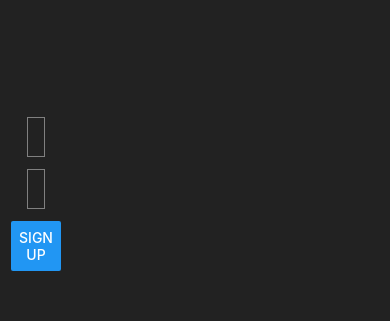
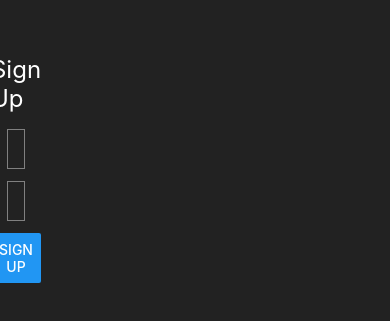
Before and after one commit to bogdangosa/LucaMovieMobile, a React Native app: screen /SignUp in a window 390 px wide. Shown: the part 253-574 px from the top of the page. Built offline with nearby package versions, Linux system fonts and the light colour scheme.

Commit message:
login progress small

```diff
--- a/App.js
+++ b/App.js
@@ -4,6 +4,7 @@ import BigMovieCard from './Components/Cards/BigMovieCard';
 import { dummiData } from './Data/dummy_movie_data';
 import AuthStack from './AuthStack';
 import { NavigationContainer } from '@react-navigation/native';
+import { COLORS } from './Data/Colors';
 
 export default function App() {
   return (
@@ -11,22 +12,15 @@ export default function App() {
       <NavigationContainer>
         <AuthStack/>
       </NavigationContainer>
-      <StatusBar style="auto" />
     </View>
   );
 }
 
 const styles = StyleSheet.create({
-  sub_title:{
-    color: 'white',
-    fontSize: 28,
-  },
   container: {
     flex: 1,
-    backgroundColor: '#222',
+    backgroundColor: COLORS.neutral,
     alignItems: 'start',
-    paddingTop: 50,
-    paddingHorizontal: 20,
     justifyContent: 'start',
   },
 });
--- /dev/null
+++ b/Components/FormElements/InputField.jsx
@@ -0,0 +1,27 @@
+import React from 'react';
+import { TextInput , StyleSheet} from 'react-native';
+
+const InputField = ({value,onChangeText,placeholder,styles}) => {
+    return (
+        <TextInput
+            placeholder={placeholder}
+            style={[input_styles.input,styles]}
+            value={value}
+            onChangeText={onChangeText}
+        />
+    );
+};
+
+const input_styles = StyleSheet.create({
+    input: {
+        width: '100%',
+        height: 40,
+        borderColor: 'gray',
+        borderWidth: 1,
+        marginBottom: 12,
+        paddingHorizontal: 8,
+    },
+});
+
+
+export default InputField;
--- /dev/null
+++ b/Data/Colors.js
@@ -0,0 +1,6 @@
+export const COLORS = {
+    "accent": "#C9E29E",
+    "neutral":"#222222",
+    "neutral2": "#333333",
+    "primary": "#FFFFFF",
+}
--- a/app/screens/LoginScreen.jsx
+++ b/app/screens/LoginScreen.jsx
@@ -1,7 +1,7 @@
 import React, { useState } from 'react';
 import { View, TextInput, Button, StyleSheet } from 'react-native';
 
-const LoginScreen = () => {
+const LoginScreen = ({navigation}) => {
     const [email, setEmail] = useState('');
     const [password, setPassword] = useState('');
 
@@ -12,18 +12,18 @@ const LoginScreen = () => {
     return (
         <View style={styles.container}>
             <TextInput
-                style={styles.input}
                 placeholder="Email"
                 value={email}
                 onChangeText={setEmail}
             />
             <TextInput
-                style={styles.input}
                 placeholder="Password"
                 secureTextEntry
                 value={password}
                 onChangeText={setPassword}
             />
+
+            <Button title="go to signup" onPress={()=>navigation.navigate("SignUp")} />
             <Button title="Login" onPress={handleLogin} />
         </View>
     );
@@ -36,14 +36,6 @@ const styles = StyleSheet.create({
         alignItems: 'center',
         padding: 16,
     },
-    input: {
-        width: '100%',
-        height: 40,
-        borderColor: 'gray',
-        borderWidth: 1,
-        marginBottom: 12,
-        paddingHorizontal: 8,
-    },
 });
 
 export default LoginScreen;
--- a/app/screens/SignUpScreen.jsx
+++ b/app/screens/SignUpScreen.jsx
@@ -1,5 +1,7 @@
 import React, { useState } from 'react';
-import { View, TextInput, Button, StyleSheet } from 'react-native';
+import { View, TextInput, Button, StyleSheet ,Text } from 'react-native';
+import { COLORS } from '../../Data/Colors';
+import InputField from '../../Components/FormElements/InputField';
 
 const SignUpScreen = () => {
     const [email, setEmail] = useState('');
@@ -12,19 +14,9 @@ const SignUpScreen = () => {
 
     return (
         <View style={styles.container}>
-            <TextInput
-                style={styles.input}
-                placeholder="Email"
-                value={email}
-                onChangeText={setEmail}
-            />
-            <TextInput
-                style={styles.input}
-                placeholder="Password"
-                secureTextEntry
-                value={password}
-                onChangeText={setPassword}
-            />
+            <Text style={styles.title}>Sign Up</Text>
+            <InputField placeholder={"ceva"} value={email} onChangeText={setEmail}></InputField>
+            <InputField placeholder={"ceva"} value={password} onChangeText={setPassword}></InputField>
             <Button title="Sign Up" onPress={handleSignUp} />
         </View>
     );
@@ -32,19 +24,17 @@ const SignUpScreen = () => {
 
 const styles = StyleSheet.create({
     container: {
+        backgroundColor: COLORS.neutral,
+        height: '100%',
         flex: 1,
         justifyContent: 'center',
         alignItems: 'center',
         padding: 16,
     },
-    input: {
-        width: '100%',
-        height: 40,
-        borderColor: 'gray',
-        borderWidth: 1,
-        marginBottom: 12,
-        paddingHorizontal: 8,
+    title: {
+        color: COLORS.primary,
+        fontSize: 24,
+        marginBottom: 16,
     },
 });
-
 export default SignUpScreen;
```
